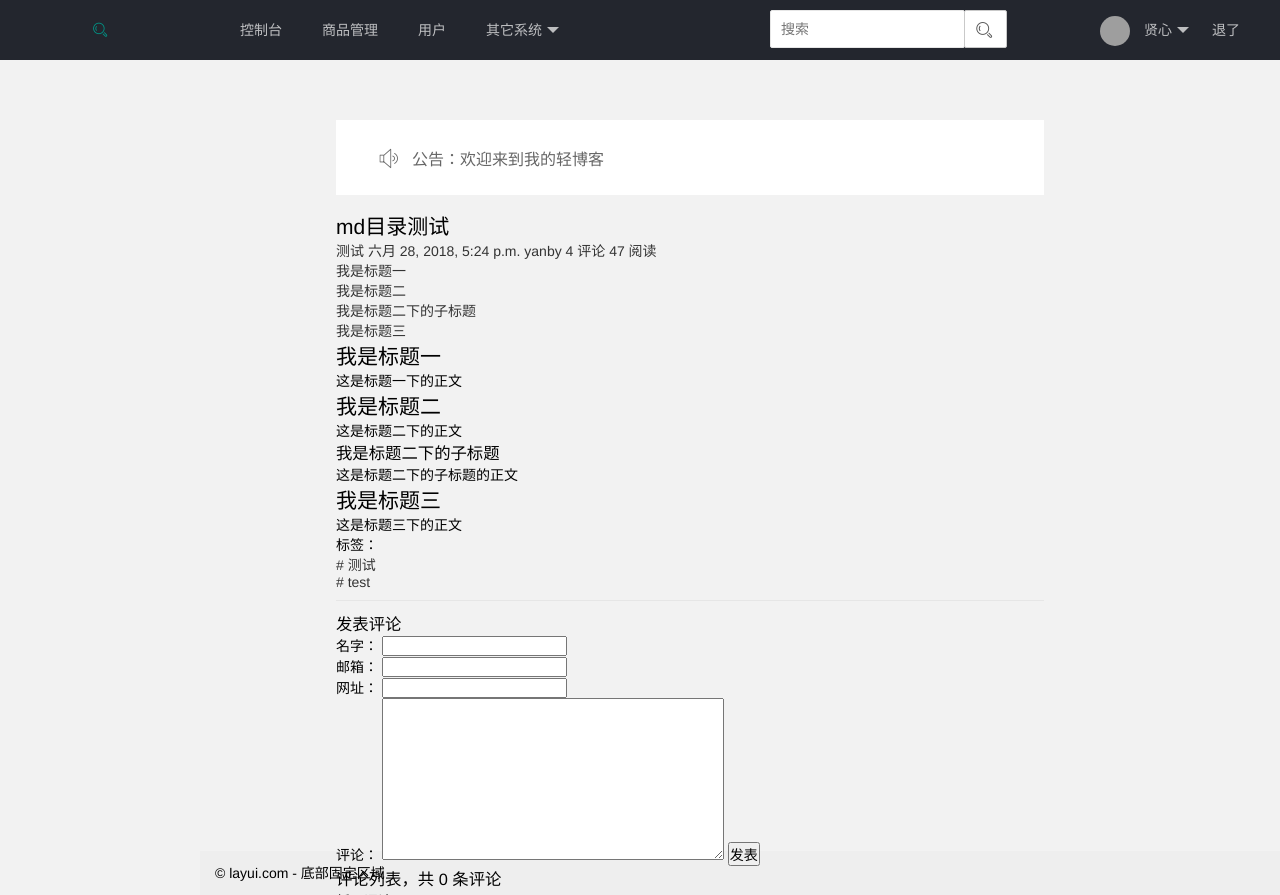
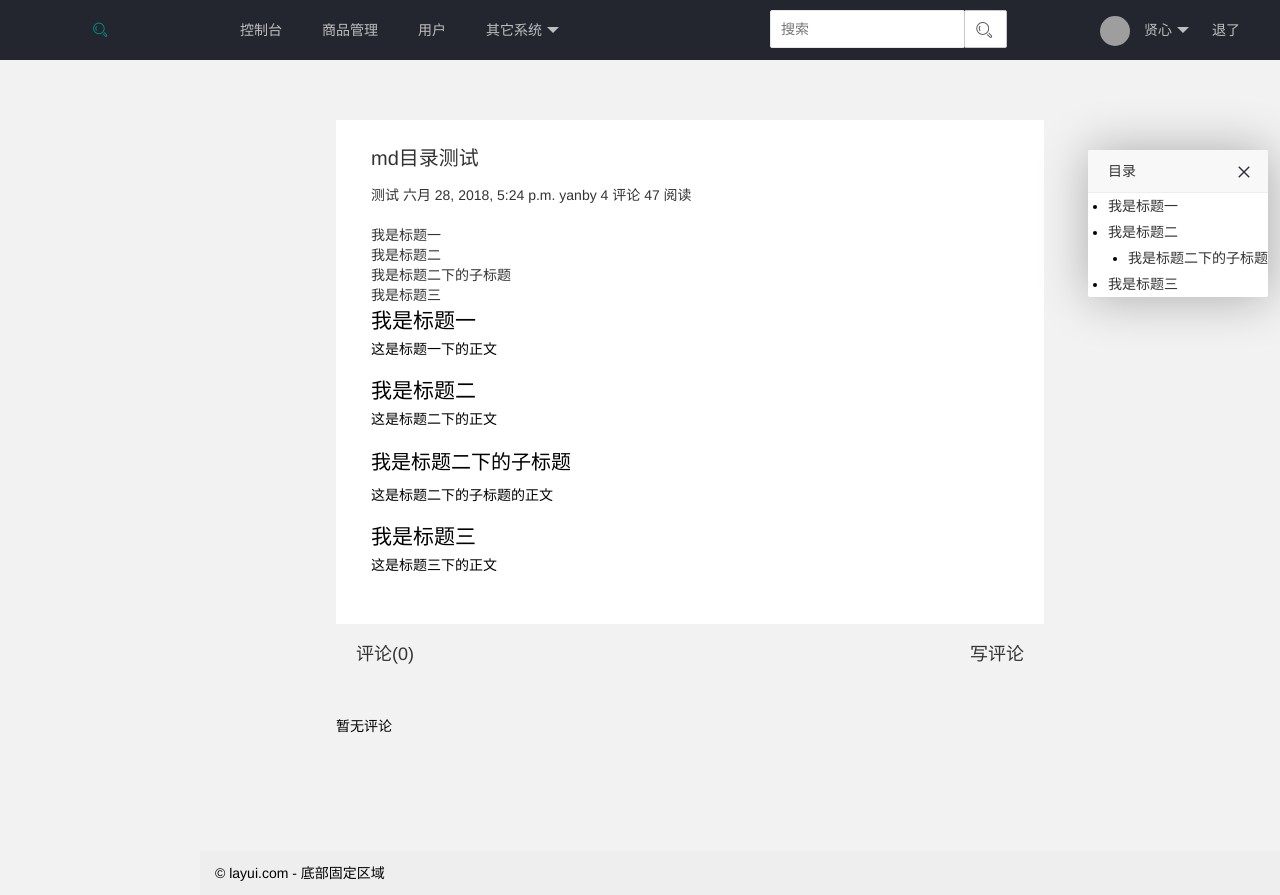
Before and after one commit to yanbyang/website, a Django app: page /blog/post/20/ in a window 1280 px wide. Run offline with Django 3.2, Linux system fonts and the light colour scheme; data comes from the database, SQL or seed files in the repository; both versions use the stored data as it was after the commit; some libraries are stand-ins or nearby versions; grey boxes are pictures that could not be loaded.

Commit message:
update something

```diff
--- a/templates/base.html
+++ b/templates/base.html
@@ -8,9 +8,11 @@
     <meta name="renderer" content="webkit">
     <meta http-equiv="X-UA-Compatible" content="IE=edge,chrome=1">
     <meta name="viewport" content="width=device-width, initial-scale=1, maximum-scale=1">
+    <script src="http://apps.bdimg.com/libs/jquery/2.1.4/jquery.min.js"></script>
     <link rel="stylesheet" href="{% static 'blog/css/layui.css' %}"  media="all">
     <link rel="stylesheet" href="{% static 'blog/css/modules/layer/default/layer.css' %}"  media="all">
     <script src="{% static 'blog/layui.all.js' %}"></script>
+    <script src="{% static 'blog/lay/modules/layer.js' %}"></script>
     <!-- 注意：如果你直接复制所有代码到本地，上述css路径需要改成你本地的 -->
     <style>
         .component {
@@ -102,7 +104,7 @@
     padding-bottom: 10px;
 }
 .container .item .comment {
-    width: 100%;
+    /* width: 100%; */
     line-height: 20px;
     background: #f9f9f9;
     font-size: 14px;
@@ -120,6 +122,83 @@
     /* border-left: 1px solid #efefef; */
     margin-left: 5px;
     padding-left: 10px;
+}
+.layui-laypage{
+    padding: 10px 300px;
+}
+.info-item {
+    font-size: 14px;
+    margin-bottom: 66px;
+}
+.info-img {
+    cursor: pointer;
+    float: left;
+    padding-right: 20px;
+}
+.info-text {
+    padding-left: 88px;
+}
+.count {
+    /* margin-top: 35px; */
+    color: #999999;
+    cursor: pointer;
+}
+.title {
+    overflow: hidden;
+    /* margin-bottom: 10px; */
+}
+.title .name {
+    float: left;
+    display: block;
+    line-height: 38px;
+    color: #787878;
+}
+.info-img {
+    cursor: pointer;
+    float: left;
+    padding-right: 20px;
+    width: 70px;
+    height: 70px;
+}
+.title .info-img i {
+    font-size: 24px;
+    padding-right: 5px;
+    position: relative;
+    top: 4px;
+}
+.count i {
+    margin-right: 5px;
+    position: relative;
+    top: 2px;
+    cursor: pointer;
+}
+.info-intr {
+    margin-top: 15px;
+    line-height: 24px;
+}
+.comt {
+    padding: 0 20px;
+    font-size: 18px;
+    margin-bottom: 50px;
+}
+.pull-left {
+    float: left !important;
+}
+.pull-right {
+    float: right !important;
+}
+.layui-layer-dir {
+    box-shadow: none;
+    border: 1px solid #d2d2d2;
+}
+.layui-layer-dir .layui-layer-content {
+    padding: 10px;
+}
+#toc li {
+    line-height: 26px;
+    margin-left: 20px;
+    overflow: visible;
+    list-style-type: disc;
 }
     </style>
 </head>
@@ -192,81 +271,16 @@
         <div class="container-wrap">
                 <div class="container">
                         <div class="contar-wrap">
-                            <h4 class="item-title">
-                                <p><i class="layui-icon layui-icon-speaker"></i>公告：<span>欢迎来到我的轻博客</span></p>
-                            </h4>
                             {% block main %}
                             {% endblock main %}
-
-                        <div class="item-btn">
-                            <button class="layui-btn layui-btn-normal">下一页</button>
-                        </div>
                 </div>
         </div>
 
         </div>
-        <!-- <div class="layui-body">
-                <div style="padding: 15px;">
-                  内容主体区域
-
-                  <br><br>
-                  <blockquote class="layui-elem-quote">
-                    layui 之所以赢得如此多人的青睐，更多是在于它“前后台系统通吃”的能力。既可编织出绚丽的前台页面，又可满足繁杂的后台功能需求。
-                    <br>layui 后台布局， 致力于让每一位开发者都能轻松搭建自己的后台模板。
-                  </blockquote>
-
-                  <a href="/doc/element/layout.html#admin" target="_blank" class="layui-btn layui-btn-big">获取该布局代码</a>
-
-                  <br><br><br><br>
-
-
-
-
-                  下面是充数内容，为的是出现滚动条<br>充数内容<br>充数内容<br>充数内容<br>充数内容<br>充数内容<br>充数内容<br>充数内容<br>充数内容<br>充数内容<br>充数内容<br>充数内容<br>充数内容<br>充数内容<br>充数内容<br>充数内容<br>充数内容<br>充数内容<br>充数内容<br>充数内容<br>充数内容<br>充数内容<br>充数内容<br>充数内容<br>充数内容<br>充数内容<br>充数内容<br>充数内容<br>充数内容<br>充数内容<br>充数内容<br>充数内容<br>充数内容<br>充数内容<br>充数内容<br>充数内容<br>充数内容<br>充数内容<br>充数内容<br>充数内容<br>充数内容<br>充数内容<br>充数内容<br>充数内容<br>充数内容<br>充数内容<br>充数内容<br>充数内容<br>充数内容<br>充数内容<br>充数内容<br>
-                </div>
-              </div> -->
           <div class="layui-footer">
                 <!-- 底部固定区域 -->
                 © layui.com - 底部固定区域
               </div>
 </div>
-<script src="//res.layui.com/layui/src/layui.js?t=1527693307626" charset="utf-8"></script>
-    <!-- <header id="site-header">
-        <div class="row">
-            <div class="col-md-4 col-sm-5 col-xs-8">
-                <div class="logo">
-                    <h1><a href="{% url 'blog:index' %}"><b>Black</b> &amp; White</a></h1>
-                </div>
-            </div>
-            <div class="col-md-8 col-sm-7 col-xs-4">
-                <nav class="main-nav" role="navigation">
-                    <div class="navbar-header">
-                        <button type="button" id="trigger-overlay" class="navbar-toggle">
-                            <span class="ion-navicon"></span>
-                        </button>
-                    </div>
-
-                    <div class="collapse navbar-collapse" id="bs-example-navbar-collapse-1">
-                        <ul class="nav navbar-nav navbar-right">
-                            <li class="cl-effect-11"><a href="{% url 'blog:index' %}" data-hover="首页">首页</a></li>
-                            <li class="cl-effect-11"><a href="full-width.html" data-hover="博客">博客</a></li>
-                            <li class="cl-effect-11"><a href="about.html" data-hover="关于">关于</a></li>
-                            <li class="cl-effect-11"><a href="contact.html" data-hover="联系">联系</a></li>
-                        </ul>
-                    </div>
-                </nav>
-                <div id="header-search-box">
-                    <a id="search-menu" href="#"><span id="search-icon" class="ion-ios-search-strong"></span></a>
-                    <div id="search-form" class="search-form">
-                        <form role="search" method="get" id="searchform" action="{% url 'haystack_search' %}">
-                            <input type="search" name="q" placeholder="搜索" required>
-                            <button type="submit"><span class="ion-ios-search-strong"></span></button>
-                        </form>
-                    </div>
-                </div>
-            </div>
-        </div>
-    </header> -->
-
 </body>
 </html>
--- a/templates/blog/detail.html
+++ b/templates/blog/detail.html
@@ -1,83 +1,78 @@
 {% extends 'base.html' %}
-
+{% load staticfiles %}
 {% block main %}
-    <article class="post post-{{ post.pk }}">
-        <header class="entry-header">
-            <h1 class="entry-title">{{ post.title }}</h1>
-            <div class="entry-meta">
-                <span class="post-category"><a href="#">{{ post.category.name }}</a></span>
-                <span class="post-date"><a href="#"><time class="entry-date" datetime="{{ post.created_time }}">{{ post.created_time }}</time></a></span>
-                <span class="post-author"><a href="#">{{ post.author }}</a></span>
-                <span class="comments-link"><a href="#">4 评论</a></span>
-                <span class="views-count"><a href="#">{{ post.views }} 阅读</a></span>
+<div class="item">
+    <div class="item-box  layer-photos-demo1 layer-photos-demo">
+        <h3>
+            <a href="{{ post.get_absolute_url }}">{{ post.title }}</a>
+        </h3>
+        <h5>
+            <span>
+                <a href="#">{{ post.category.name }}</a>
+            </span>
+            <span>
+                <a href="#">
+                    <time class="entry-date" datetime="{{ post.created_time }}">{{ post.created_time }}</time>
+                </a>
+            </span>
+            <span>
+                <a href="#">{{ post.author }}</a>
+            </span>
+            <span>
+                <a href="#">4 评论</a>
+            </span>
+            <span>
+                <a href="#">{{ post.views }} 阅读</a>
+            </span>
+        </h5>
+        <p>{{ post.body|safe }}</p>
+        <!-- <img src="../res/static/images/item.png" alt="" layer-index="0"> -->
     </div>
-        </header>
-        <div class="entry-content clearfix">
-            {{ post.body|safe }}
-            <div class="widget-tag-cloud">
-                <ul>
-                    标签：
-                    {% for tag in post.tags.all %}
-                        <li><a href="{% url 'blog:tag' tag.pk %}"># {{ tag.name }}</a></li>
-                    {% endfor %}
-                </ul>
+    <!-- <div class="comment count">
+            <a href="details.html#comment"><i class="layui-icon layui-icon-read"></i>&nbsp;{{ post.views }}</a>
+            <a href="javascript:;" class="like"><i class="layui-icon layui-icon-dialogue"></i>&nbsp;23</a>
+        </div> -->
+</div>
+<div class="comt layui-clear">
+    <a href="javascript:;" class="pull-left">评论({{ comment_list.count }})</a>
+    <a href="comment.html" class="pull-right">写评论</a>
+</div>
+<div id="LAY-msg-box">
+    {% for comment in comment_list %}
+    <div class="info-item">
+        <img class="info-img" src="{% static 'blog/images/pic.jpg' %}" alt="">
+        <div class="info-text">
+            <p class="title count">
+                <span class="name">一片空白</span>
+            </p>
+            <p class="title count">{{ comment.created_time }}</p>
+            <p class="info-intr">{{ comment.text|safe }}</p>
         </div>
     </div>
-    </article>
-    <section class="comment-area" id="comment-area">
-        <hr>
-        <h3>发表评论</h3>
-        <form action="{% url 'comments:post_comment' post.pk %}" method="post" class="comment-form">
-            {% csrf_token %}
-            <div class="row">
-                <div class="col-md-4">
-                    <label for="id_name">名字：</label>
-                    {{ form.name }}
-                    {{ form.name.errors }}
+    {% empty %} 暂无评论 {% endfor %}
 </div>
-                <div class="col-md-4">
-                    <label for="id_email">邮箱：</label>
-                    {{ form.email }}
-                    {{ form.email.errors }}
-                </div>
-                <div class="col-md-4">
-                    <label for="id_url">网址：</label>
-                    {{ form.url }}
-                    {{ form.url.errors }}
-                </div>
-                <div class="col-md-12">
-                    <label for="id_comment">评论：</label>
-                    {{ form.text }}
-                    {{ form.text.errors }}
-                    <button type="submit" class="comment-btn">发表</button>
-                </div>
-            </div>    <!-- row -->
-        </form>
-        <div class="comment-list-panel">
-            <h3>评论列表，共 <span>{{ comment_list.count }}</span> 条评论</h3>
-            <ul class="comment-list list-unstyled">
-                {% for comment in comment_list %}
-                    <li class="comment-item">
-                        <span class="nickname">{{ comment.name }}</span>
-                        <time class="submit-date" datetime="{{ comment.created_time }}">{{ comment.created_time }}</time>
-                        <div class="text">
-                            {{ comment.text }}
-                        </div>
-                    </li>
-                {% empty %}
-                    暂无评论
-                {% endfor %}
-            </ul>
-        </div>
-    </section>
-{% endblock main %}
-{% block toc %}
-    <!-- <aside class="col-md-4"> -->
-    <div class="widget widget-content">
-        <h3 class="widget-title">文章目录</h3>
+<script>
+        $(function(){
+            layer.open({
+          type: 1,
+          title: '目录',
+          area: 'auto',
+          offset: ['150px', '85%'],
+          shade: 0,
+          maxHeight: '500px',
+        //   shadeClose: true, //点击遮罩关闭
+          content: $('#toc')
+        });
+        });
+
+    </script>
+<div id="toc">
         {{ post.toc|safe }}
 </div>
-{% endblock toc %}
+{% endblock main %}
+<!-- <aside class="col-md-4"> -->
+
+
 <!-- <div class="widget widget-recent-posts">
                     <h3 class="widget-title">最新文章</h3>
                     <ul>
```
Also changed, not shown: templates/blog/index.html (+16 -3 lines), db.sqlite3. Lines whose indentation alone changed are shown as unchanged.
